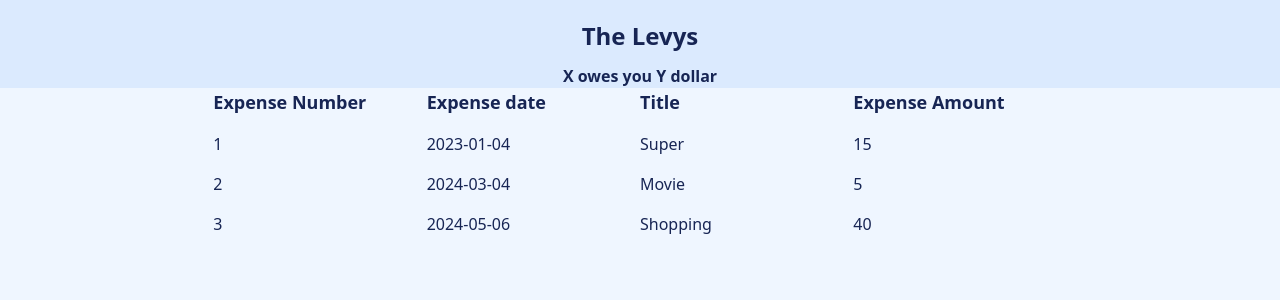
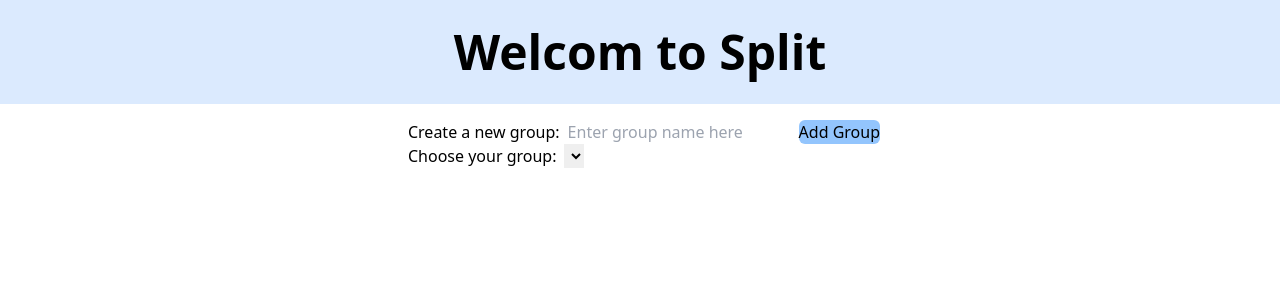
Before and after one commit to Noa308/Split, a React (Vite) app: page / in a window 1280 px wide. Shown: the top 300 px of the page. Built offline with nearby package versions, Linux system fonts and the light colour scheme.

Commit message:
stage5: add routing+ Group context+ making the HomePage

```diff
--- a/src/App.jsx
+++ b/src/App.jsx
@@ -1,13 +1,19 @@
+import { BrowserRouter, Routes, Route } from "react-router-dom";
 import "./App.css";
+import { GroupProvider } from "./GroupProvider";
 import GroupPage from "./GroupPage";
-// import HomePage from "./HomePage";
+import HomePage from "./HomePage";
 
 function App() {
   return (
-    <div className="bg-blue-50 min-h-screen text-blue-950 flex flex-col items-center w-full">
-      {/* <HomePage /> */}
-      <GroupPage />
-    </div>
+    <GroupProvider>
+      <BrowserRouter>
+        <Routes className="bg-blue-50 min-h-screen text-blue-950 flex flex-col items-center w-full">
+          <Route path="/" element={<HomePage />} />
+          <Route path="/Groups" element={<GroupPage />} />
+        </Routes>
+      </BrowserRouter>
+    </GroupProvider>
   );
 }
 
--- /dev/null
+++ b/src/ChooseGroup.jsx
@@ -0,0 +1,22 @@
+import { useContext } from "react";
+import { GroupContext } from "./GroupContext";
+
+function ChooseGroup() {
+  const { groups } = useContext(GroupContext);
+
+  return (
+    <div>
+      <label className="px-2 font-medium"> Choose your group:</label>
+      <select>
+        <option value="null"></option>
+        {groups.map((group, index) => (
+          <option key={index} value={group}>
+            {group}
+          </option>
+        ))}
+      </select>
+    </div>
+  );
+}
+
+export default ChooseGroup;
--- /dev/null
+++ b/src/CreateGroup.jsx
@@ -0,0 +1,47 @@
+import { useContext, useState } from "react";
+import { GroupContext } from "./GroupContext";
+
+function CreateGroup() {
+  const [newGroupName, setNewGroupName] = useState("");
+  const [message, setMessage] = useState("");
+  const { groups, setGroups } = useContext(GroupContext);
+
+  const handleAddGroup = () => {
+    if (newGroupName && !groups.includes(newGroupName)) {
+      setGroups([...groups, newGroupName]);
+      setNewGroupName("");
+      setMessage("");
+    } else if (groups.includes(newGroupName)) {
+      setMessage("You already added this group.");
+    } else {
+      setMessage("You need to enter the name of the group.");
+    }
+  };
+
+  return (
+    <div>
+      <label className="px-2 font-medium">Create a new group:</label>
+      <input
+        type="text"
+        value={newGroupName}
+        onChange={(e) => (setNewGroupName(e.target.value), setMessage(""))}
+        placeholder="Enter group name here"
+      />
+      <button
+        className="bg-blue-300 rounded-md font-medium"
+        type="button"
+        onClick={handleAddGroup}
+      >
+        Add Group
+      </button>
+      <p className="text-red-600 font-medium">{message}</p>
+      <ul className="px-4">
+        {groups.map((group, index) => (
+          <li key={index}>{group}</li>
+        ))}
+      </ul>
+    </div>
+  );
+}
+
+export default CreateGroup;
--- a/src/Expense.jsx
+++ b/src/Expense.jsx
@@ -1,10 +1,12 @@
-function Expense({ id, title, amount, date }) {
+function Expense({ id, title, amount, date, whoPay, howToSplit, columnsSize }) {
   return (
-    <div className="grid grid-cols-4 py-2">
+    <div className={`grid grid-cols-${columnsSize} py-2`}>
       <p>{id}</p>
+      <p> {whoPay}</p>
       <p>{date}</p>
       <p>{title}</p>
       <p>{amount}</p>
+      <p>{howToSplit}</p>
     </div>
   );
 }
--- a/src/Expenses.jsx
+++ b/src/Expenses.jsx
@@ -1,11 +1,36 @@
 import Expense from "./Expense";
+
+const EQUALLY = "You paid, split equally";
+const FULL_AMOUNT = "You are owed the full amount";
 
 function Expenses() {
   const expenses = [
-    { id: 1, title: "Super", amount: 15, date: "2023-01-04" },
-    { id: 2, title: "Movie", amount: 5, date: "2024-03-04" },
-    { id: 3, title: "Shopping", amount: 40, date: "2024-05-06" },
+    {
+      id: 1,
+      title: "Super",
+      amount: 15,
+      date: "2023-01-04",
+      whoPay: "Gilad",
+      howToSplit: EQUALLY,
+    },
+    {
+      id: 2,
+      title: "Movie",
+      amount: 5,
+      date: "2024-03-04",
+      whoPay: "Noa",
+      howToSplit: FULL_AMOUNT,
+    },
+    {
+      id: 3,
+      title: "Shopping",
+      amount: 40,
+      date: "2024-05-06",
+      whoPay: "Gilad",
+      howToSplit: EQUALLY,
+    },
   ];
+  const columnsSize = Object.keys(expenses[0]).length;
   const orederdExpenses = expenses.map((expenses) => (
     <Expense
       key={expenses.id}
@@ -13,15 +38,20 @@ function Expenses() {
       title={expenses.title}
       amount={expenses.amount}
       date={expenses.date}
+      whoPay={expenses.whoPay}
+      howToSplit={expenses.howToSplit}
+      columnsSize={columnsSize}
     />
   ));
   return (
     <div className="w-2/3 ">
-      <div className="grid grid-cols-4 text-lg font-bold">
+      <div className={`grid grid-cols-${columnsSize} text-lg font-bold`}>
         <p>Expense Number</p>
+        <p>Who Pay</p>
         <p>Expense date</p>
         <p>Title</p>
         <p>Expense Amount</p>
+        <p>Splitting option</p>
       </div>
       <div className="py-2">{orederdExpenses}</div>
     </div>
--- /dev/null
+++ b/src/GroupContext.js
@@ -0,0 +1,3 @@
+import { createContext } from "react";
+
+export const GroupContext = createContext();
--- /dev/null
+++ b/src/GroupProvider.jsx
@@ -0,0 +1,12 @@
+import { useState } from "react";
+import { GroupContext } from "./GroupContext";
+
+export const GroupProvider = ({ children }) => {
+  const [groups, setGroups] = useState([]);
+
+  return (
+    <GroupContext.Provider value={{ groups, setGroups }}>
+      {children}
+    </GroupContext.Provider>
+  );
+};
--- a/src/HomePage.jsx
+++ b/src/HomePage.jsx
@@ -1,5 +1,18 @@
+import CreateGroup from "./CreateGroup";
+import ChooseGroup from "./ChooseGroup";
+
 function HomePage() {
-  return <div>home page</div>;
+  return (
+    <div className="flex flex-col items-center w-full">
+      <p className="flex flex-col items-center bg-blue-100 w-full font-extrabold text-5xl p-7 ">
+        Welcom to Split
+      </p>
+      <div className="p-4">
+        <CreateGroup />
+        <ChooseGroup />
+      </div>
+    </div>
+  );
 }
 
 export default HomePage;
```
